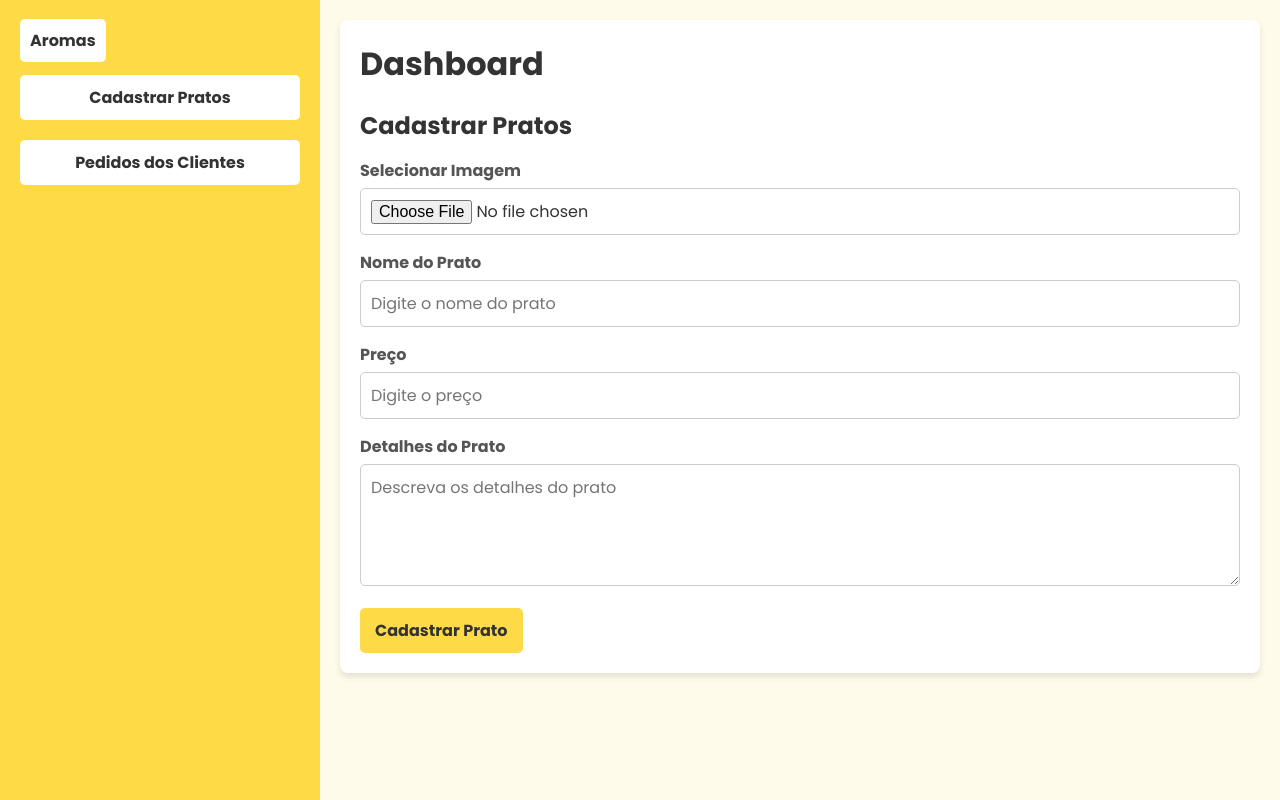
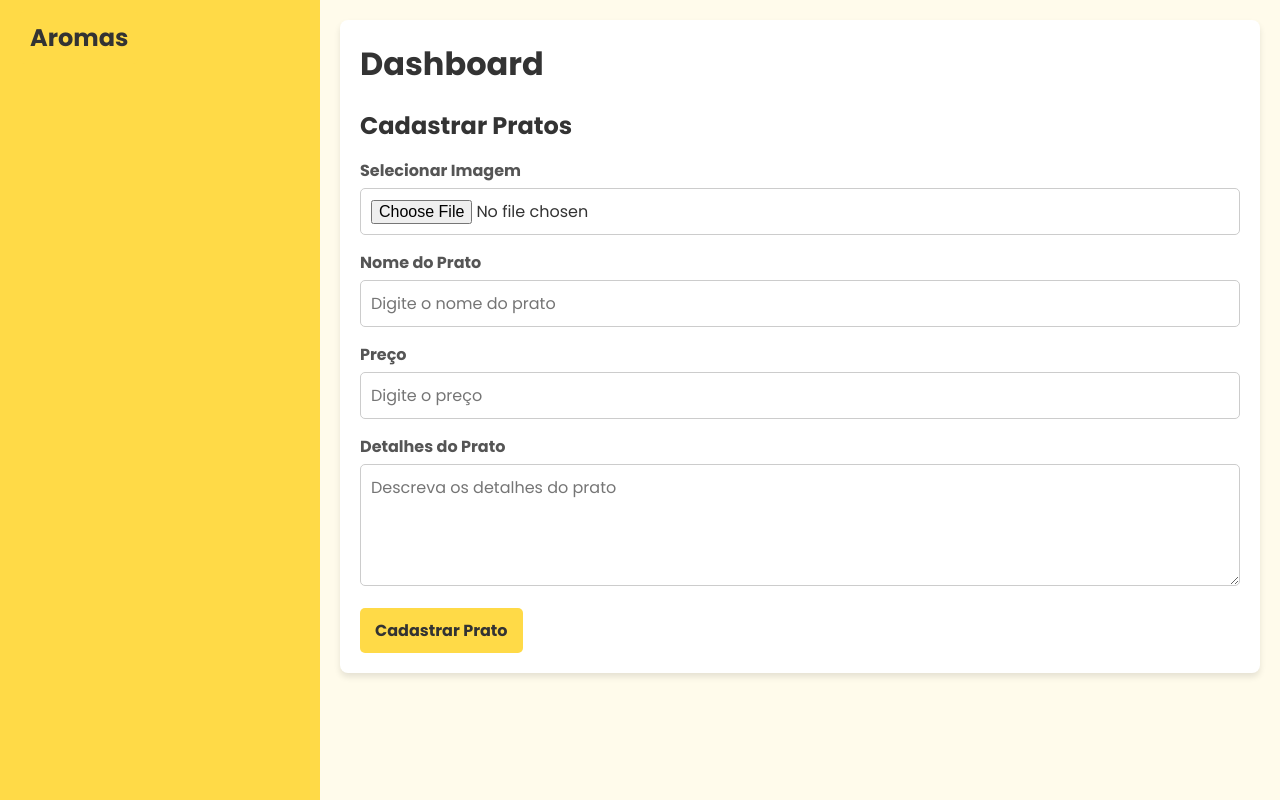
Before and after one commit to Sarah6432/Cardapio, a website with bundled scripts: page views/cadastroDePratos.html in a window 1280 px wide. Built offline with nearby package versions, Linux system fonts and the light colour scheme; no server answers; a web font is replaced by a local one.

Commit message:
atualizações

```diff
--- a/public/stylesheets/pratos.css
+++ b/public/stylesheets/pratos.css
@@ -29,20 +29,14 @@ body {
   .sidebar a {
     text-decoration: none;
     color: #333;
-    font-size: 1rem;
+    font-size: 1.5rem;
     padding: 10px;
     border-radius: 5px;
-    background-color: #fff;
+    background-color: #ffda47;
     text-align: center;
     font-weight: bold;
     transition: 0.3s;
   }
-
-  .sidebar a:hover {
-    background-color: #e6b800;
-  }
-
-
   .main-content {
     padding: 20px;
   }
--- a/views/cadastroDePratos.html
+++ b/views/cadastroDePratos.html
@@ -14,8 +14,6 @@
 
     <div class="sidebar">
       <h2><a class="logo" href="index.html">Aromas</a></h2>
-      <a href="#cadastrar-pratos">Cadastrar Pratos</a>
-      <a href="#ver-pedidos">Pedidos dos Clientes</a>
     </div>
 
 
```
